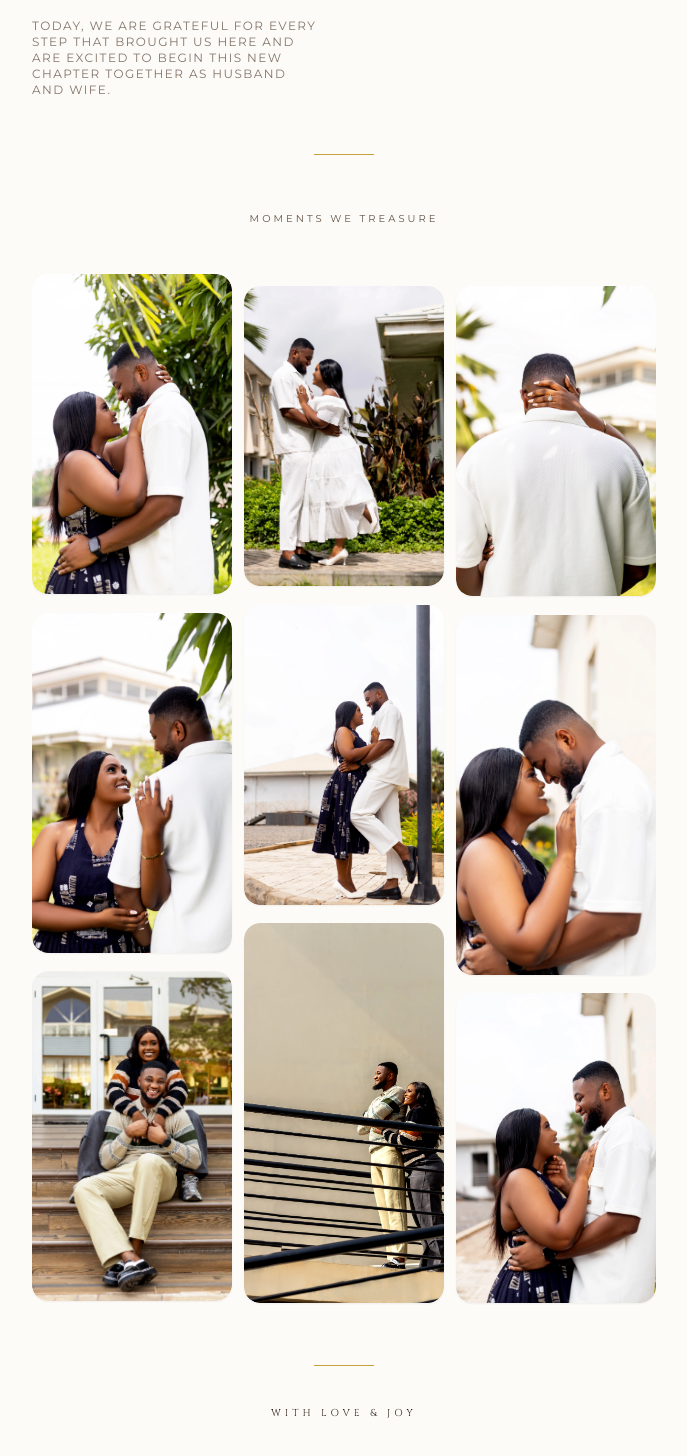
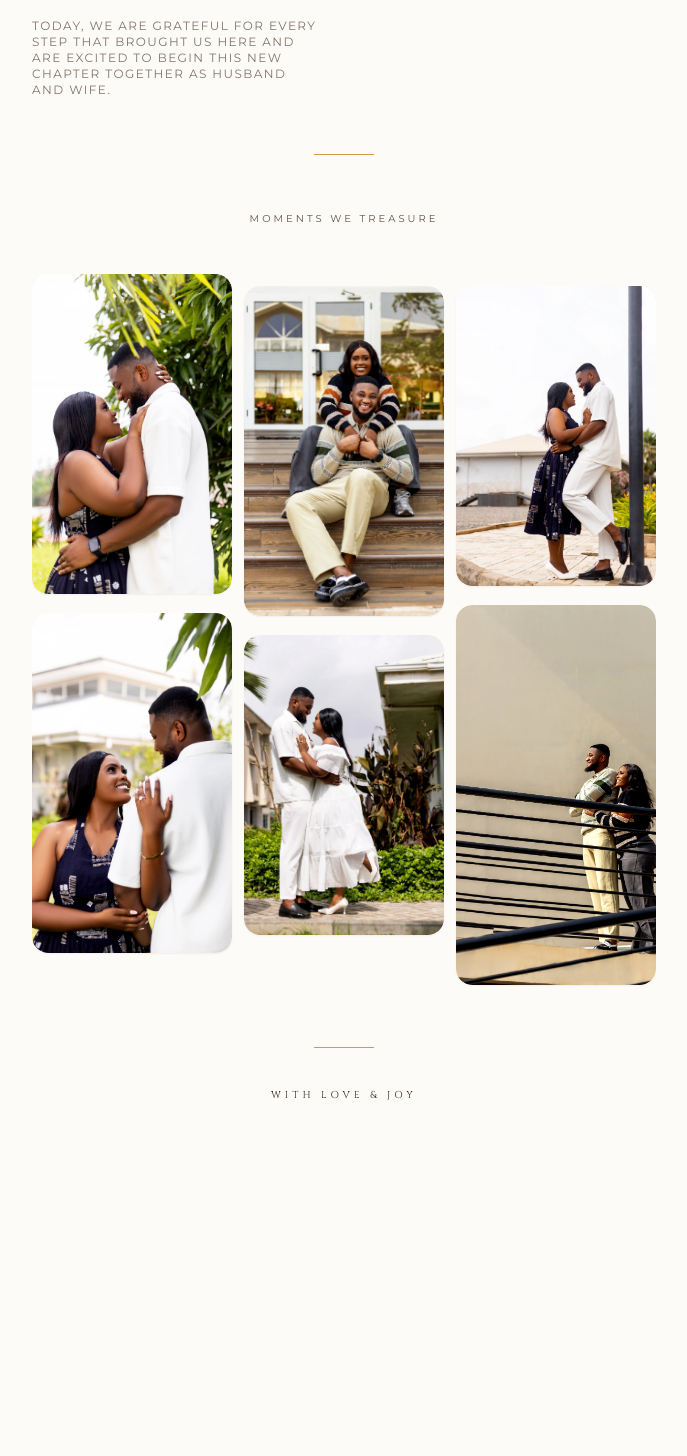
Before and after one commit to sampsonkpe/priven, a React (Vite) app: page /moments in a window 1280 px wide. Shown: the part 2626-4082 px from the top of the page, without its empty margins (296-983 px from the left). After the commit the page ends 3905 px from the top, so only its background shows below. Built offline with nearby package versions, Linux system fonts and the light colour scheme; no server answers.

Commit message:
Refactor Moments page: reduce masonry grid images

```diff
--- a/src/pages/MomentsData.ts
+++ b/src/pages/MomentsData.ts
@@ -54,7 +54,4 @@ export const galleryImages: GalleryImage[] = [
   { id: 4, src: "/images/gallery4.webp", alt: "Moment", height: 300 },
   { id: 5, src: "/images/gallery5.webp", alt: "Moment", height: 300 },
   { id: 6, src: "/images/gallery6.webp", alt: "Moment", height: 380 },
-  { id: 7, src: "/images/gallery7.webp", alt: "Moment", height: 310 },
-  { id: 8, src: "/images/gallery8.webp", alt: "Moment", height: 360 },
-  { id: 9, src: "/images/gallery9.webp", alt: "Moment", height: 310 },
 ];
```
